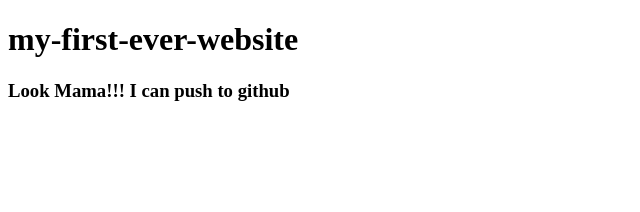
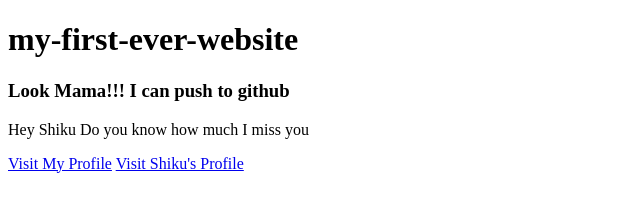
Before and after one commit to SajjaadHossen/my-first-website, a plain HTML site: page index.html in a window 1280 px wide. Shown: the whole page, without its empty margins (0-640 px from the left). Drawn offline with Linux system fonts and the light colour scheme.

Commit message:
FB hyperlink added

```diff
--- a/index.html
+++ b/index.html
@@ -8,7 +8,11 @@
 </head>
 <body>
     <h1>my-first-ever-website</h1>
-<h3>Look Mama!!! I can push to github</h3>
+    <h3>Look Mama!!! I can push to github</h3>
+    <p>Hey Shiku Do you know how much I miss you</p>
+    <a href="https://www.facebook.com/sajjad.hosain.9">Visit My Profile</a>
+    <a href="https://www.facebook.com/mohammad.shihabuddin.927">Visit Shiku's Profile</a>
+
 
 </body>
 </html>
```
